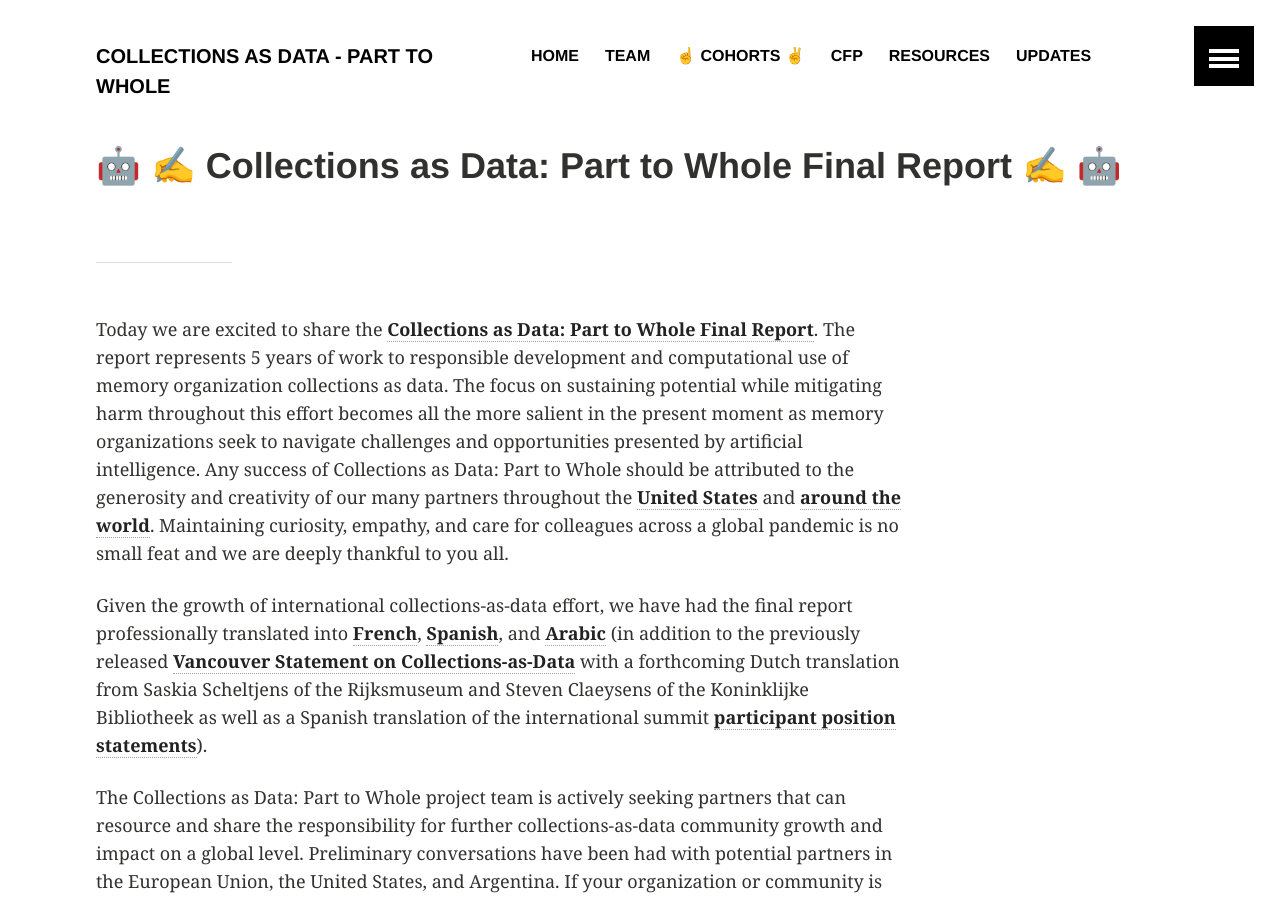
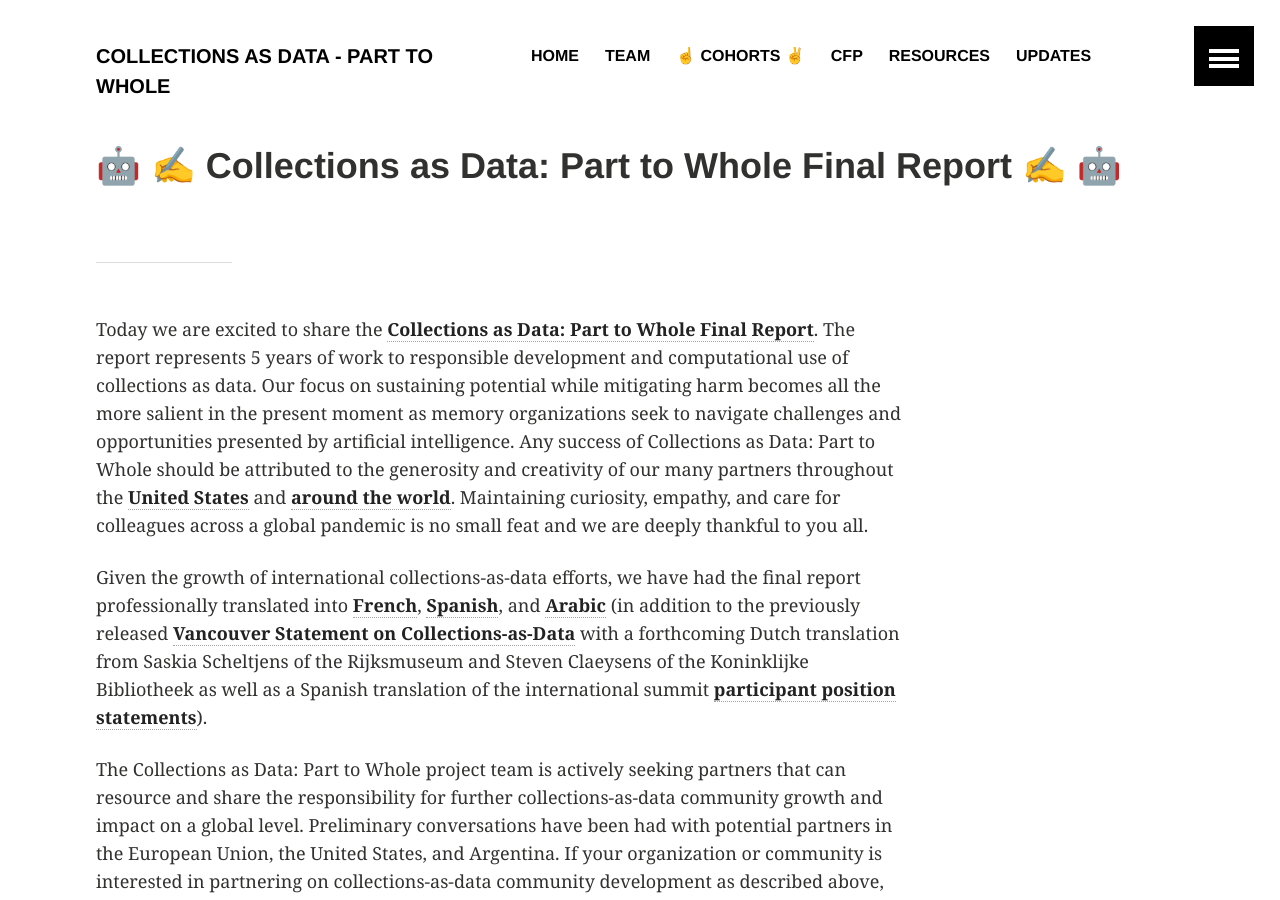
Before and after one commit to collectionsasdata/part2whole, a Jekyll site: the page built from _posts/2023-11-28-finalreport.markdown, in a window 1280 px wide and 900 px high. Built offline with Jekyll 4.4.1, drawn with Linux system fonts in a browser that asks for light colours.

Commit message:
Update 2023-11-28-finalreport.markdown

```diff
--- a/_posts/2023-11-28-finalreport.markdown
+++ b/_posts/2023-11-28-finalreport.markdown
@@ -6,9 +6,9 @@ teaser: "Collections as Data: Part to Whole Final Report"
 ---
 ---
 
-Today we are excited to share the [**Collections as Data: Part to Whole Final Report**](https://zenodo.org/records/10161976). The report represents 5 years of work to responsible development and computational use of memory organization collections as data. The focus on sustaining potential while mitigating harm throughout this effort becomes all the more salient in the present moment as memory organizations seek to navigate  challenges and opportunities presented by artificial intelligence. Any success of Collections as Data: Part to Whole should be attributed to the generosity and creativity of our many partners throughout the [**United States**](https://collectionsasdata.github.io/part2whole/cohortone/) and [**around the world**](https://collectionsasdata.github.io/part2whole/recap/). Maintaining curiosity, empathy, and care for colleagues across a global pandemic is no small feat and we are deeply thankful to you all.
+Today we are excited to share the [**Collections as Data: Part to Whole Final Report**](https://zenodo.org/records/10161976). The report represents 5 years of work to responsible development and computational use of collections as data. Our focus on sustaining potential while mitigating harm becomes all the more salient in the present moment as memory organizations seek to navigate  challenges and opportunities presented by artificial intelligence. Any success of Collections as Data: Part to Whole should be attributed to the generosity and creativity of our many partners throughout the [**United States**](https://collectionsasdata.github.io/part2whole/cohortone/) and [**around the world**](https://collectionsasdata.github.io/part2whole/recap/). Maintaining curiosity, empathy, and care for colleagues across a global pandemic is no small feat and we are deeply thankful to you all.
 
-Given the growth of international collections-as-data effort, we have had the final report professionally translated into [**French**](https://zenodo.org/records/10211287), [**Spanish**](https://zenodo.org/records/10211449), and [**Arabic**](https://zenodo.org/records/10211463) (in addition to the previously released [**Vancouver Statement on Collections-as-Data**](https://zenodo.org/records/8342171) with a forthcoming Dutch translation from Saskia Scheltjens of the Rijksmuseum and Steven Claeysens of the Koninklijke Bibliotheek as well as a Spanish translation of the international summit [**participant position statements**](https://zenodo.org/records/7897735)).
+Given the growth of international collections-as-data efforts, we have had the final report professionally translated into [**French**](https://zenodo.org/records/10211287), [**Spanish**](https://zenodo.org/records/10211449), and [**Arabic**](https://zenodo.org/records/10211463) (in addition to the previously released [**Vancouver Statement on Collections-as-Data**](https://zenodo.org/records/8342171) with a forthcoming Dutch translation from Saskia Scheltjens of the Rijksmuseum and Steven Claeysens of the Koninklijke Bibliotheek as well as a Spanish translation of the international summit [**participant position statements**](https://zenodo.org/records/7897735)).
 
 The Collections as Data: Part to Whole project team is actively seeking partners that can resource and share the responsibility for further collections-as-data community growth and impact on a global level. Preliminary conversations have been had with potential partners in the European Union, the United States, and Argentina. If your organization or community is interested in partnering on  collections-as-data community development as described above, please reach out to the Collections as Data: Part to Whole project team. On a similar note, if there is a way the project team can support your collections-as-data community effort, please reach out.
 
```
